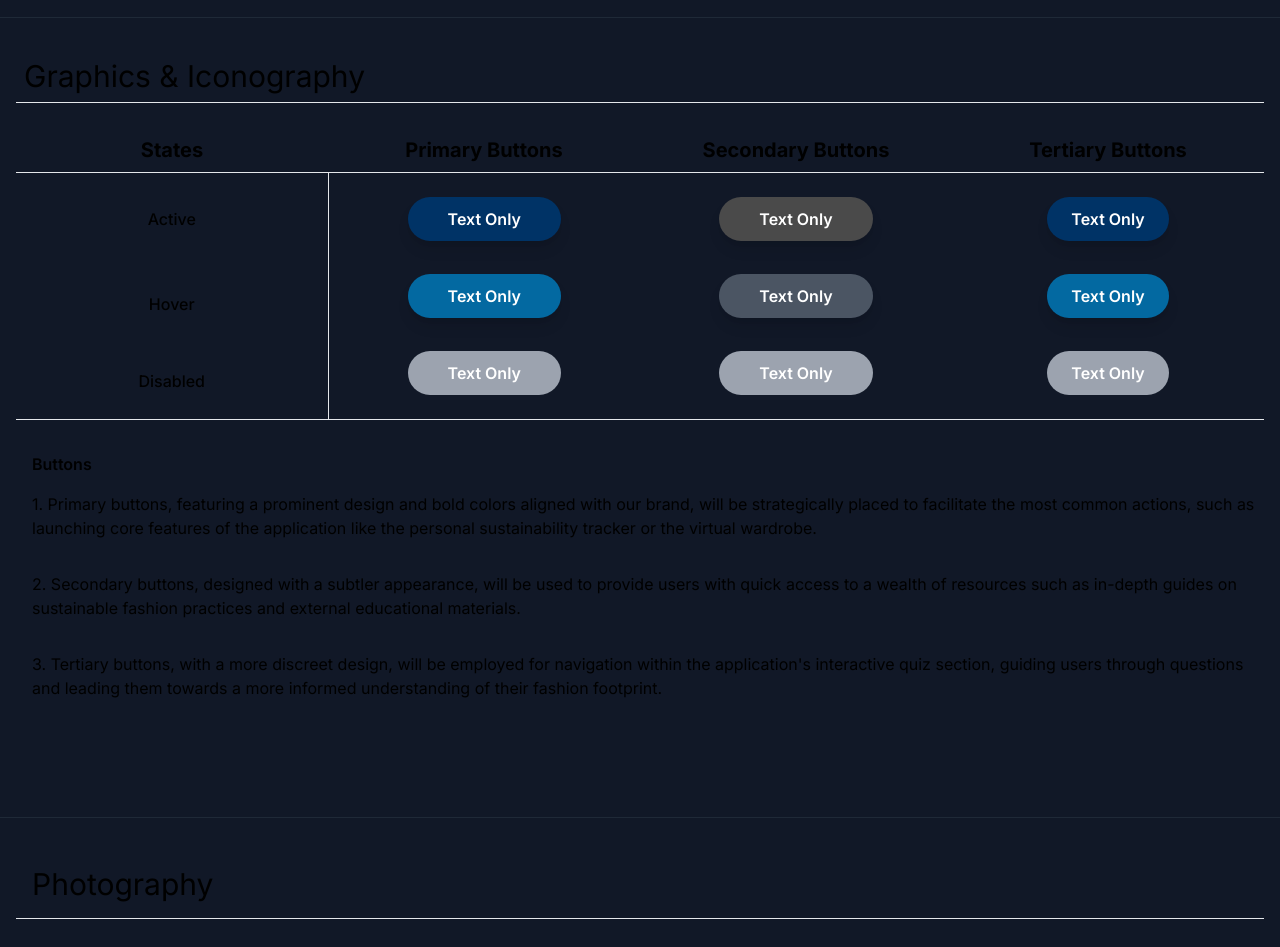
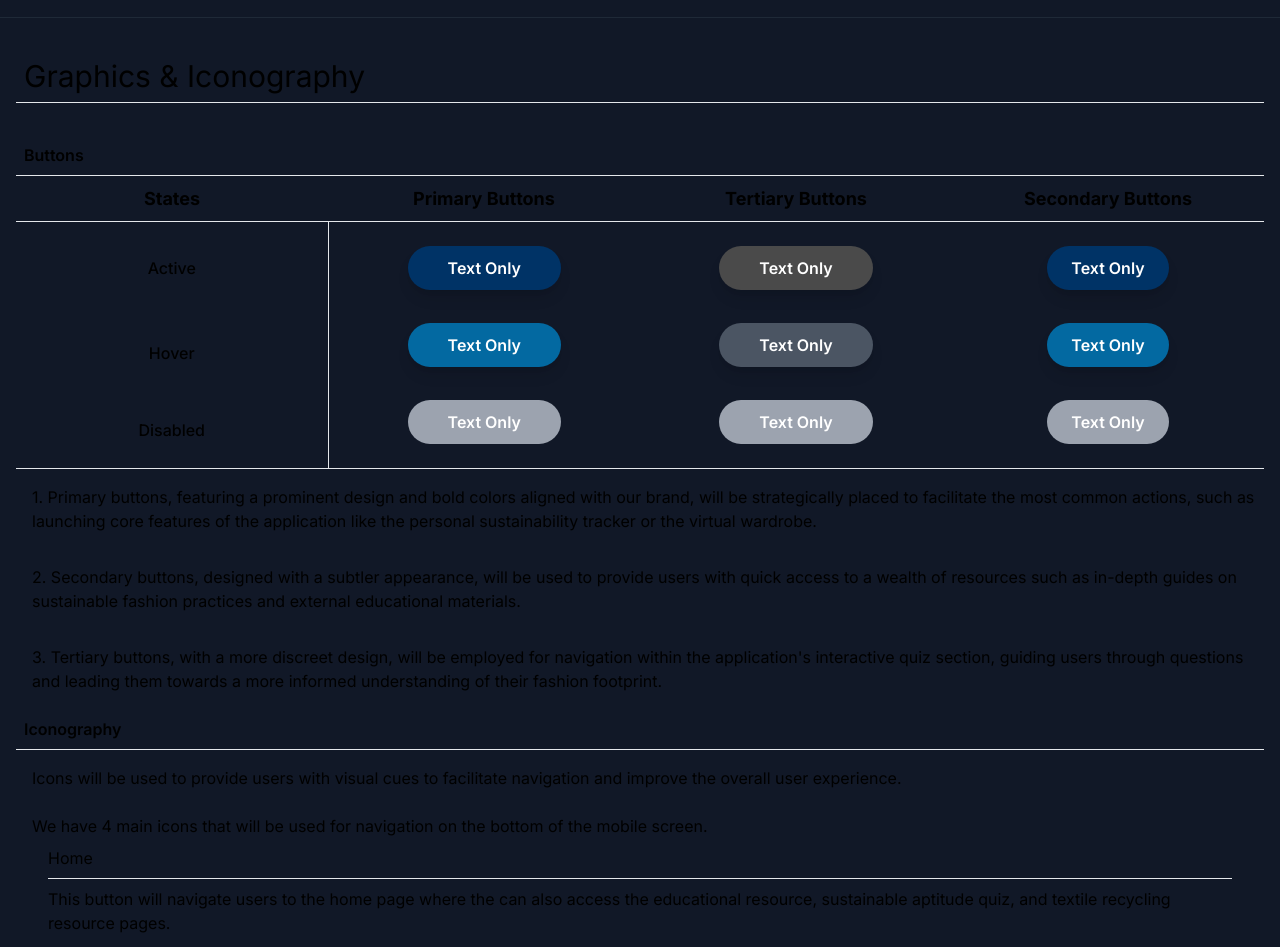
Before and after one commit to breadscorner/AwareWeare-Style, a Next.js app in the folder styleguide/: page / in a window 1280 px wide. Shown: the part 4780-5727 px from the top of the page. Built offline with nearby package versions, Linux system fonts and the light colour scheme.

Commit message:
graphics unfinished

```diff
--- a/styleguide/src/app/components/graphics.tsx
+++ b/styleguide/src/app/components/graphics.tsx
@@ -1,15 +1,22 @@
+import HomeIcon from './icons/home'
+import EducationIcon from './icons/education'
+import QuizIcon from './icons/quiz'
+import MapIcon from './icons/map'
+
 export default function Graphics() {
+
   return (
     <div className="p-4">
       <h2 className="text-3xl mb-8 p-2 border-b">Graphics & Iconography</h2>
 
+      {/* Buttons */}<h3 className="font-semibold mt-4 mb-2 p-2 border-b">Buttons</h3>
       <table className="w-full table-fixed border-collapse">
         <thead>
           <tr>
-            <th className="w-1/4 text-xl font-bold pb-2 mb-4 border-b">States</th>
-            <th className="w-1/4 text-xl font-bold pb-2 mb-4 border-b text-center">Primary Buttons</th>
-            <th className="w-1/4 text-xl font-bold pb-2 mb-4 border-b text-center">Secondary Buttons</th>
-            <th className="w-1/4 text-xl font-bold pb-2 mb-4 border-b text-center">Tertiary Buttons</th>
+            <th className="w-1/4 text-lg font-bold pb-2 mb-4 border-b">States</th>
+            <th className="w-1/4 text-lg font-bold pb-2 mb-4 border-b text-center">Primary Buttons</th>
+            <th className="w-1/4 text-lg font-bold pb-2 mb-4 border-b text-center">Tertiary Buttons</th>
+            <th className="w-1/4 text-lg font-bold pb-2 mb-4 border-b text-center">Secondary Buttons</th>
           </tr>
         </thead>
         <tbody>
@@ -71,8 +78,7 @@ export default function Graphics() {
       </table>
 
       {/* Buttons Descriptions */}
-      <h4 className="font-semibold mt-4 p-4">Buttons</h4>
-      <p className="mb-2 ml-4">
+      <p className="mt-4 mb-2 ml-4">
         1. Primary buttons, featuring a prominent design and bold colors aligned with our brand, will be strategically placed to facilitate the most common actions, such as launching core features of the application like the personal sustainability tracker or the virtual wardrobe.
       </p>
       <br />
@@ -83,7 +89,28 @@ export default function Graphics() {
       <p className="mb-2 ml-4">
         3. Tertiary buttons, with a more discreet design, will be employed for navigation within the application's interactive quiz section, guiding users through questions and leading them towards a more informed understanding of their fashion footprint.
       </p>
-
+      <div>
+        <h2 className="font-semibold mt-4 mb-2 p-2 border-b">Iconography</h2>
+        <p className="mt-4 ml-4">
+          Icons will be used to provide users with visual cues to facilitate navigation and improve the overall user experience.
+        </p>
+        <br />
+        <p className="mb-2 ml-4">We have 4 main icons that will be used for navigation on the bottom of the mobile screen.</p>
+      </div>
+      <div className="mx-8">
+        <div>
+          <h3 className="border-b pb-2 mb-2">Home</h3>
+          <p>This button will navigate users to the home page where the can also access the educational resource, sustainable aptitude quiz, and textile recycling resource pages.</p>
+          <HomeIcon />
+        </div>
+        <div>
+          <h3 className="border-b pb-2 mb-2">Educational Resources</h3>
+          <p>Here the user can navigate to our educational resources. This will be a series of pages with facts about the fast fashion industry and how to make more educated decisions when purchasing.</p>
+          <EducationIcon />
+        </div>
+        <QuizIcon />
+        <MapIcon />
+      </div>
     </div>
   )
 }
--- a/styleguide/src/app/components/grid.tsx
+++ b/styleguide/src/app/components/grid.tsx
@@ -14,7 +14,7 @@ export default function Grid() {
 
         {/* Second and Third Column - Descriptions */}
         <div className="w-2/3 p-4 mb-4 border-l">
-          <h3 className="text-2xl mb-4 border-b">Mobile Screen</h3>
+          <h3 className="text-2xl mb-4 border-b w-[50%]">Mobile Screen</h3>
 
           {/* Descriptions */}
           <div className="border-l px-4">
--- /dev/null
+++ b/styleguide/src/app/components/icons/education.tsx
@@ -0,0 +1,9 @@
+export default function EducationIcon() {
+
+  return (
+    <div className="fill-white p-4">
+      <svg xmlns="http://www.w3.org/2000/svg" height="3em" viewBox="0 0 576 512">
+        <path d="M249.6 471.5c10.8 3.8 22.4-4.1 22.4-15.5V78.6c0-4.2-1.6-8.4-5-11C247.4 52 202.4 32 144 32C93.5 32 46.3 45.3 18.1 56.1C6.8 60.5 0 71.7 0 83.8V454.1c0 11.9 12.8 20.2 24.1 16.5C55.6 460.1 105.5 448 144 448c33.9 0 79 14 105.6 23.5zm76.8 0C353 462 398.1 448 432 448c38.5 0 88.4 12.1 119.9 22.6c11.3 3.8 24.1-4.6 24.1-16.5V83.8c0-12.1-6.8-23.3-18.1-27.6C529.7 45.3 482.5 32 432 32c-58.4 0-103.4 20-123 35.6c-3.3 2.6-5 6.8-5 11V456c0 11.4 11.7 19.3 22.4 15.5z" /></svg>
+    </div>
+  )
+}
--- /dev/null
+++ b/styleguide/src/app/components/icons/home.tsx
@@ -0,0 +1,9 @@
+export default function HomeIcon() {
+
+  return (
+    <div className="fill-white p-4">
+      <svg xmlns="http://www.w3.org/2000/svg" height="3em" viewBox="0 0 576 512">
+        <path d="M575.8 255.5c0 18-15 32.1-32 32.1h-32l.7 160.2c0 2.7-.2 5.4-.5 8.1V472c0 22.1-17.9 40-40 40H456c-1.1 0-2.2 0-3.3-.1c-1.4 .1-2.8 .1-4.2 .1H416 392c-22.1 0-40-17.9-40-40V448 384c0-17.7-14.3-32-32-32H256c-17.7 0-32 14.3-32 32v64 24c0 22.1-17.9 40-40 40H160 128.1c-1.5 0-3-.1-4.5-.2c-1.2 .1-2.4 .2-3.6 .2H104c-22.1 0-40-17.9-40-40V360c0-.9 0-1.9 .1-2.8V287.6H32c-18 0-32-14-32-32.1c0-9 3-17 10-24L266.4 8c7-7 15-8 22-8s15 2 21 7L564.8 231.5c8 7 12 15 11 24z" /></svg>
+    </div>
+  )
+}
--- /dev/null
+++ b/styleguide/src/app/components/icons/map.tsx
@@ -0,0 +1,9 @@
+export default function MapIcon() {
+
+  return (
+    <div className="fill-white p-4">
+      <svg xmlns="http://www.w3.org/2000/svg" height="3em" viewBox="0 0 576 512">
+        <path d="M384 476.1L192 421.2V35.9L384 90.8V476.1zm32-1.2V88.4L543.1 37.5c15.8-6.3 32.9 5.3 32.9 22.3V394.6c0 9.8-6 18.6-15.1 22.3L416 474.8zM15.1 95.1L160 37.2V423.6L32.9 474.5C17.1 480.8 0 469.2 0 452.2V117.4c0-9.8 6-18.6 15.1-22.3z" /></svg>
+    </div>
+  )
+}
--- /dev/null
+++ b/styleguide/src/app/components/icons/quiz.tsx
@@ -0,0 +1,9 @@
+export default function QuizIcon() {
+
+  return (
+    <div className="fill-white p-4">
+      <svg xmlns="http://www.w3.org/2000/svg" height="3em" viewBox="0 0 384 512">
+        <path d="M192 0c-41.8 0-77.4 26.7-90.5 64H64C28.7 64 0 92.7 0 128V448c0 35.3 28.7 64 64 64H320c35.3 0 64-28.7 64-64V128c0-35.3-28.7-64-64-64H282.5C269.4 26.7 233.8 0 192 0zm0 64a32 32 0 1 1 0 64 32 32 0 1 1 0-64zM105.8 229.3c7.9-22.3 29.1-37.3 52.8-37.3h58.3c34.9 0 63.1 28.3 63.1 63.1c0 22.6-12.1 43.5-31.7 54.8L216 328.4c-.2 13-10.9 23.6-24 23.6c-13.3 0-24-10.7-24-24V314.5c0-8.6 4.6-16.5 12.1-20.8l44.3-25.4c4.7-2.7 7.6-7.7 7.6-13.1c0-8.4-6.8-15.1-15.1-15.1H158.6c-3.4 0-6.4 2.1-7.5 5.3l-.4 1.2c-4.4 12.5-18.2 19-30.6 14.6s-19-18.2-14.6-30.6l.4-1.2zM160 416a32 32 0 1 1 64 0 32 32 0 1 1 -64 0z" /></svg>
+    </div>
+  )
+}
--- a/styleguide/src/app/components/typography.tsx
+++ b/styleguide/src/app/components/typography.tsx
@@ -2,7 +2,7 @@ export default function Typography() {
 
   return (
     <div className="p-4">
-      <h2 className="text-3xl mb-8 p-2 border-b">Typography</h2>
+      <h2 className="text-3xl p-2 border-b">Typography</h2>
       <div className="flex justify-between p-6">
         {/* Type Scale */}
         <div className="space-y-6">
```
